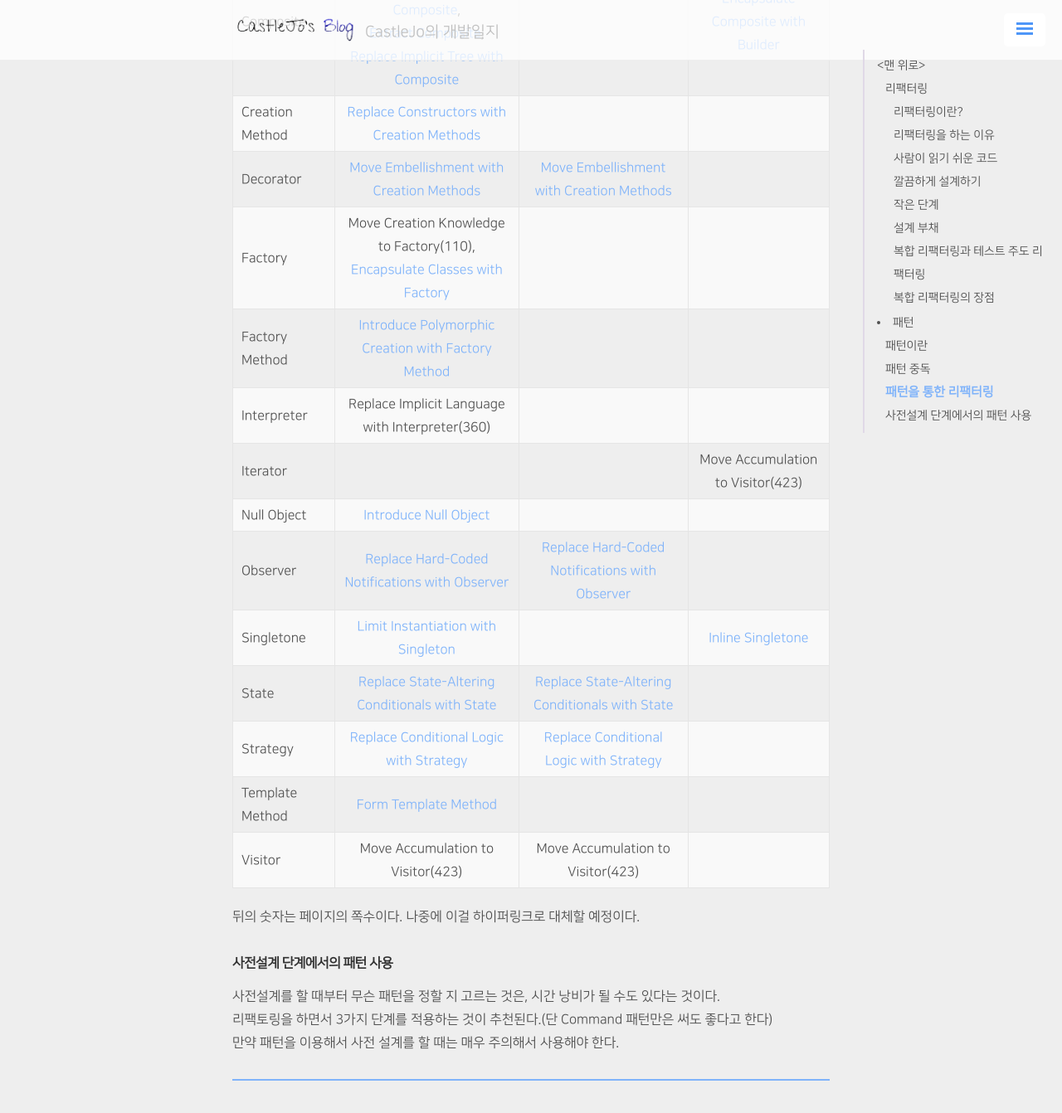
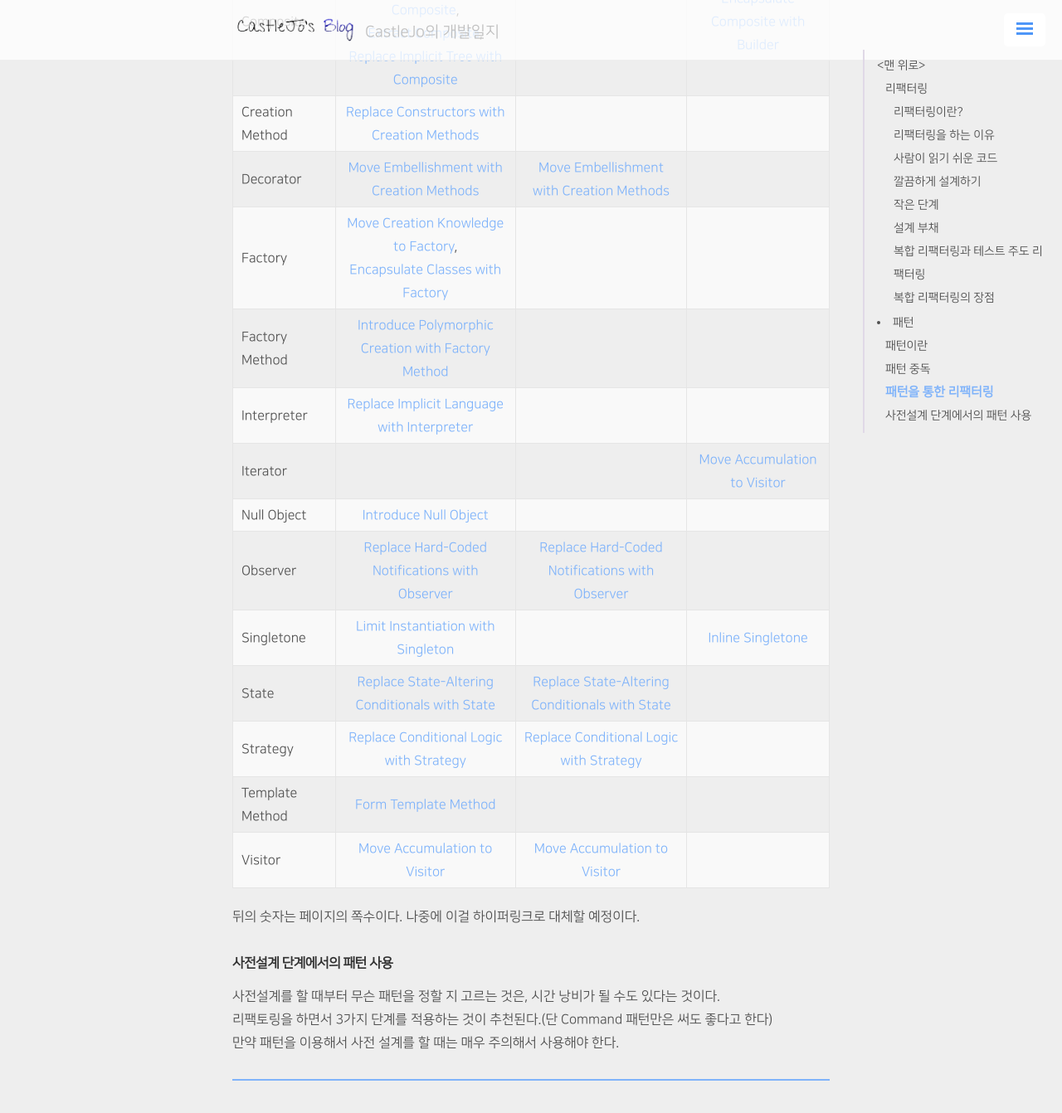
Before and after one commit to ukcastle/ukcastle.github.io, a Jekyll site: the page built from _posts/Refactoring/2021-04-08-RF-Ch2-3.md, in a window 1280 px wide and 1400 px high, scrolled down 4603 px. Shown: the top 1342 px of the window at 83% size. Built offline with Jekyll 4.4.1, drawn with Linux system fonts in a browser that asks for light colours; nearby versions of some CDN libraries; a script that is not in the unit is left out; comment, search, counter and statistics services are not loaded.

Commit message:
docs: href 110

```diff
--- a/_posts/Refactoring/2021-04-08-RF-Ch2-3.md
+++ b/_posts/Refactoring/2021-04-08-RF-Ch2-3.md
@@ -171,17 +171,17 @@ public class HelloWorld {
 |Composite|[Replace One/Many Distinctions with Composite](https://jo631.github.io/refactoring/2021/04/30/Replace-One-Many-Distinctions-with-Composite/),<br> [Extract Composite](https://jo631.github.io/refactoring/2021/04/28/Extract-Composite/),<br> [Replace Implicit Tree with Composite](https://jo631.github.io/refactoring/2021/04/19/Replace-Implicit-Tree-with-Composite/)||[Encapsulate Composite with Builder](https://jo631.github.io/refactoring/2021/04/20/Encapsulate-Composite-with-Builder/)|
 |Creation Method|[Replace Constructors with Creation Methods](https://jo631.github.io/refactoring/2021/04/13/Replace-Constructors-With-Creation-Methods/)|||
 |Decorator|[Move Embellishment with Creation Methods](https://jo631.github.io/refactoring/2021/06/29/Move-Embellishment-to-Decorator/)|[Move Embellishment with Creation Methods](https://jo631.github.io/refactoring/2021/06/29/Move-Embellishment-to-Decorator/)||
-|Factory|Move Creation Knowledge to Factory(110),<br>[Encapsulate Classes with Factory](https://jo631.github.io/refactoring/2021/04/13/Encapsulate-Classes-with-Factory/)|||
+|Factory|[Move Creation Knowledge to Factory](https://jo631.github.io/refactoring/2021/07/02/Move-Creation-Knowledge-to-Factory/),<br>[Encapsulate Classes with Factory](https://jo631.github.io/refactoring/2021/04/13/Encapsulate-Classes-with-Factory/)|||
 |Factory Method|[Introduce Polymorphic Creation with Factory Method](https://jo631.github.io/refactoring/2021/04/13/Introduce-Polymorphic-Creation-with-Factory-Method/)|||
-|Interpreter|Replace Implicit Language with Interpreter(360)|||
-|Iterator|||Move Accumulation to Visitor(423)|
+|Interpreter|[Replace Implicit Language with Interpreter](https://jo631.github.io/refactoring/2021/07/02/Replace-Implicit-Language-with-Interpreter/)|||
+|Iterator|||[Move Accumulation to Visitor](https://jo631.github.io/refactoring/2021/07/02/Move-Accumulation-to-Visitor/)|
 |Null Object|[Introduce Null Object](https://jo631.github.io/refactoring/2021/05/18/Introduce-Null-Object/)|||
 |Observer|[Replace Hard-Coded Notifications with Observer](https://jo631.github.io/refactoring/2021/06/21/Replace-Hard-Coded-Notifications-with-Observer/)|[Replace Hard-Coded Notifications with Observer](https://jo631.github.io/refactoring/2021/06/21/Replace-Hard-Coded-Notifications-with-Observer/)||
 |Singletone|[Limit Instantiation with Singleton](https://jo631.github.io/refactoring/2021/06/20/Limit-Instantiation-with-Singleton/)||[Inline Singletone](https://jo631.github.io/refactoring/2021/05/19/Inline-Singleton/)|
 |State|[Replace State-Altering Conditionals with State](https://jo631.github.io/refactoring/2021/05/13/Replace-State-Altering-Conditionals-with-State/)|[Replace State-Altering Conditionals with State](https://jo631.github.io/refactoring/2021/05/13/Replace-State-Altering-Conditionals-with-State/)||
 |Strategy|[Replace Conditional Logic with Strategy](https://jo631.github.io/refactoring/2021/04/15/Replace-Conditional-Logic-with-Strategy/)|[Replace Conditional Logic with Strategy](https://jo631.github.io/refactoring/2021/04/15/Replace-Conditional-Logic-with-Strategy/)||
 |Template Method|[Form Template Method](https://jo631.github.io/refactoring/2021/04/16/Form-Template-Method/)|||
-|Visitor|Move Accumulation to Visitor(423)|Move Accumulation to Visitor(423)||
+|Visitor|[Move Accumulation to Visitor](https://jo631.github.io/refactoring/2021/07/02/Move-Accumulation-to-Visitor/)|[Move Accumulation to Visitor](https://jo631.github.io/refactoring/2021/07/02/Move-Accumulation-to-Visitor/)||
 
 뒤의 숫자는 페이지의 쪽수이다. 나중에 이걸 하이퍼링크로 대체할 예정이다.
 
```
